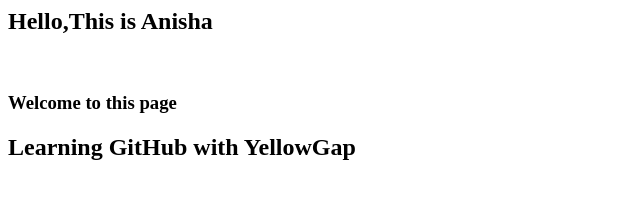
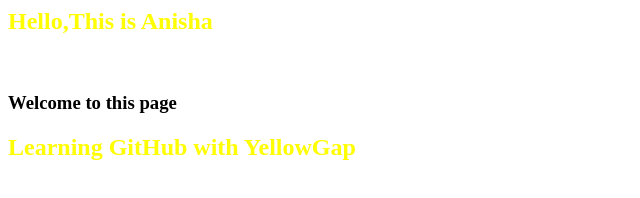
Before and after one commit to AnishaASingh/AnishaASingh.github.io, a plain HTML site: page index.html in a window 1280 px wide. Shown: the whole page, without its empty margins (0-640 px from the left). Drawn offline with Linux system fonts and the light colour scheme.

Commit message:
Update style.css

```diff
--- a/style.css
+++ b/style.css
@@ -1 +1 @@
-h2{text:yellow;}
+h2{color:yellow;}
```
